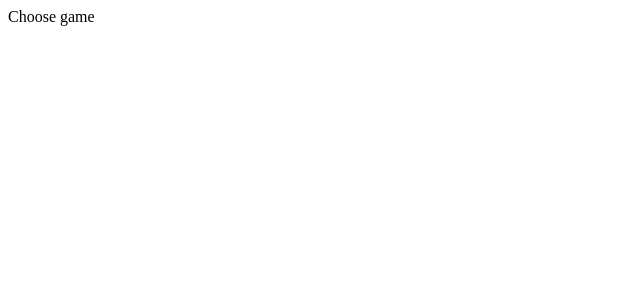
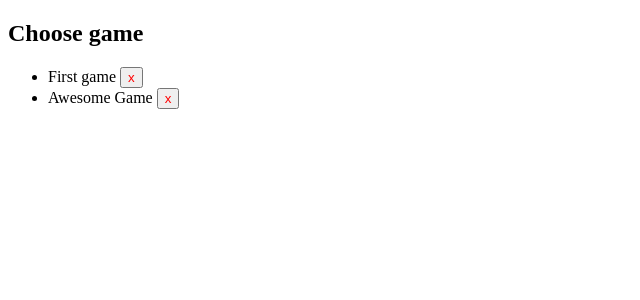
Before and after one commit to vekaev/own_duck-game, a React (Create React App) app: page /chooseGame in a window 1280 px wide. Shown: the top 300 px of the page, without its empty margins (0-640 px from the left). Built offline with nearby package versions, Linux system fonts and the light colour scheme.

Commit message:
Finished remove game

```diff
--- a/src/screens/ChooseGame.jsx
+++ b/src/screens/ChooseGame.jsx
@@ -1,17 +1,38 @@
-import { useEffect } from 'react';
+import { useCallback, useEffect, useState } from 'react';
 
 export const LS = localStorage;
+LS.setItem('games', JSON.stringify([{id:3, title:'First game'}, {id:5,  title:'Awesome Game'}]))
 
 // players: [ {id, name}]
 // games: {gameId:uuid, title:''}
 
 export const ChooseGame = () => {
+  const [gamesList, setGamesList] = useState([])
   useEffect(() => {
-    const games = LS.getItem('games');
+    setGamesList(JSON.parse(LS.getItem('games')) || []);
   }, []);
-  //set
-  //get
-  return <div>Choose game</div>;
+
+  const handleRemoveGame = useCallback ( (event) => {
+    const id = parseInt(event.target.dataset.id)
+    let isDelete = window.confirm("Вы уверены что хотите удалить игру?");
+    if(!isDelete) {
+      return false
+    }
+     //Fetch games
+    let games = JSON.parse(LS.getItem('games')) //[{id,title}]
+        games = games.filter(game => game.id !== id)
+    //update games
+    localStorage.setItem('games', JSON.stringify(games))
+    setGamesList(games)
+  },[])
+  return <div>
+    <h2>Choose game</h2>
+    {gamesList.length > 0 && (
+      <ul>
+        {gamesList.map(game => <li key={game.id} >{game.title} <button data-id={game.id} onClick={handleRemoveGame}>x</button></li>)}
+      </ul>) }
+    {!gamesList.length && (<p>You don't have any game. Please, create Game</p>) }
+  </div>;
 };
 
 export default ChooseGame;
```
